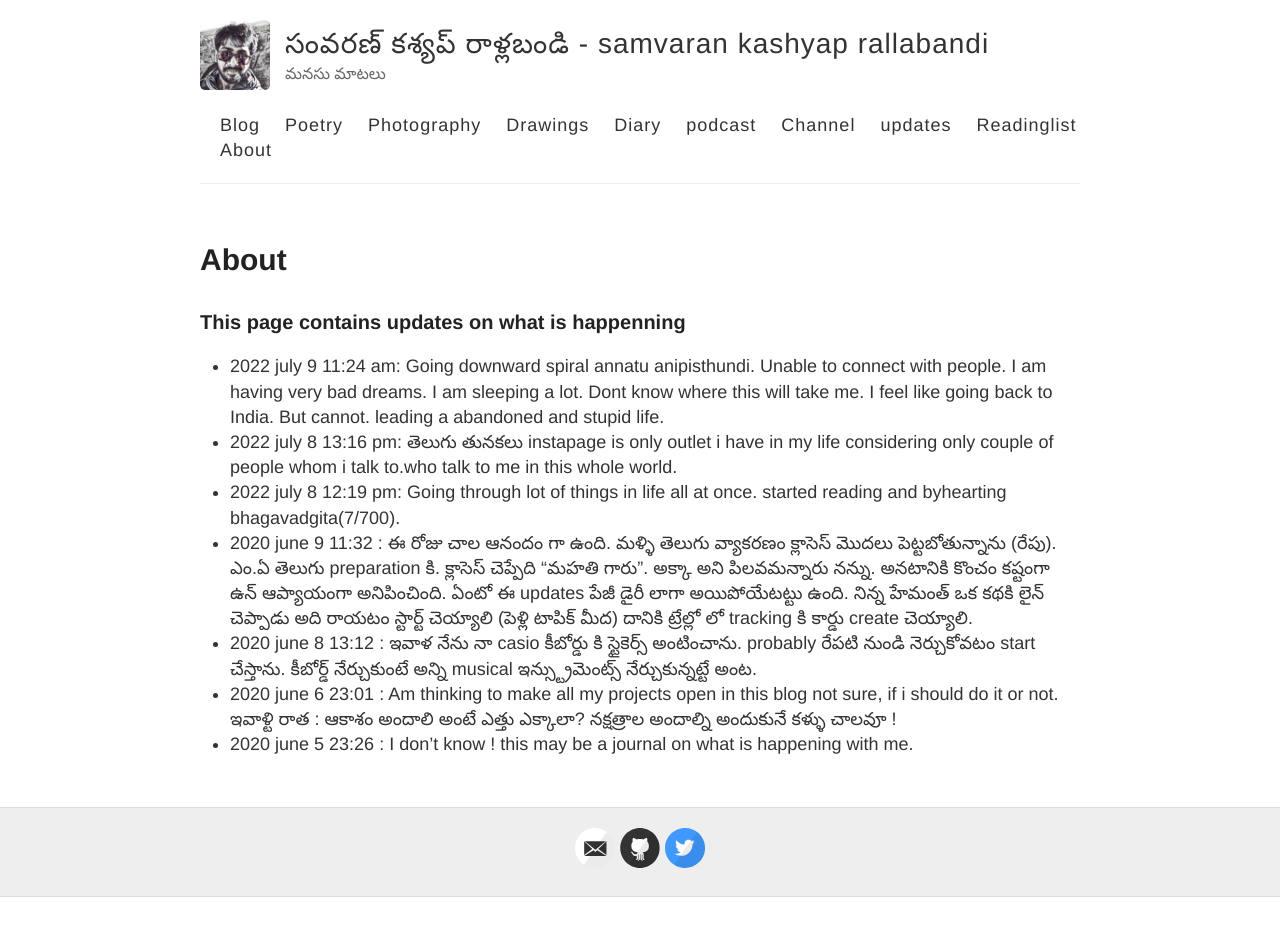
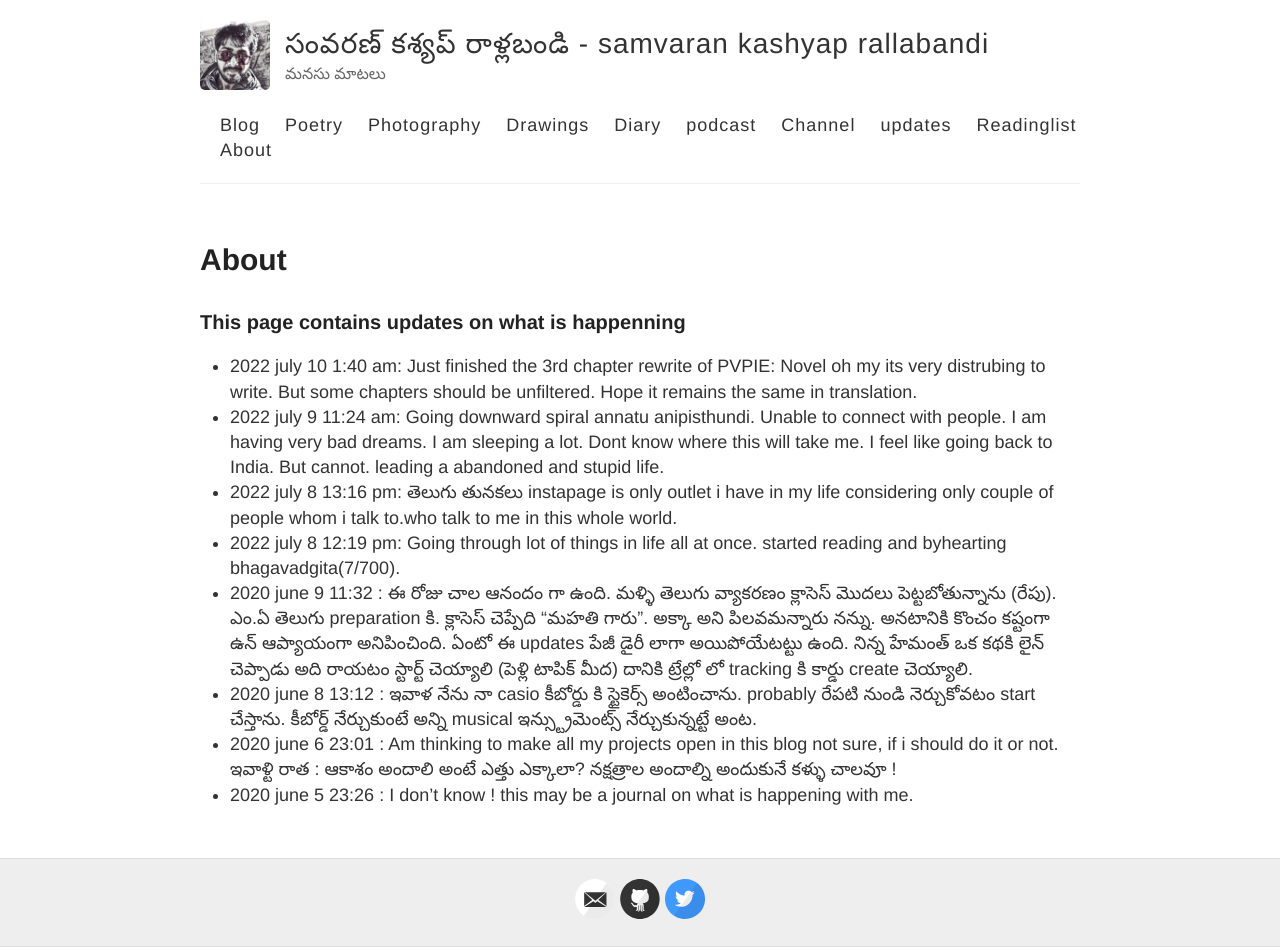
Before and after one commit to rsk/rsk.github.io, a Jekyll site: the page built from updates.md, in a window 1280 px wide. Built offline with Jekyll 4.4.1, drawn with Linux system fonts in a browser that asks for light colours; comment, search, counter and statistics services are not loaded; before the commit the page ends 900 px from its top, so only the background shows below that.

Commit message:
Update july 10th

```diff
--- a/updates.md
+++ b/updates.md
@@ -6,6 +6,7 @@ permalink: /updates/
 
 
 ### This page contains updates on what is happenning
+- 2022 july 10 1:40 am: Just finished the 3rd chapter rewrite of PVPIE: Novel oh my its very distrubing to write. But some chapters should be unfiltered. Hope it remains the same in translation.
 - 2022 july 9 11:24 am: Going downward spiral annatu anipisthundi. Unable to connect with people. I am having very bad dreams. I am sleeping a lot. Dont know where this will take me. I feel like going back to India. But cannot. leading a abandoned and stupid life.
 - 2022 july 8 13:16 pm: తెలుగు తునకలు instapage is only outlet i have in my life considering only couple of people whom i talk to.who talk to me in this whole world.
 - 2022 july 8 12:19 pm: Going through lot of things in life all at once. started reading and byhearting bhagavadgita(7/700).
```
